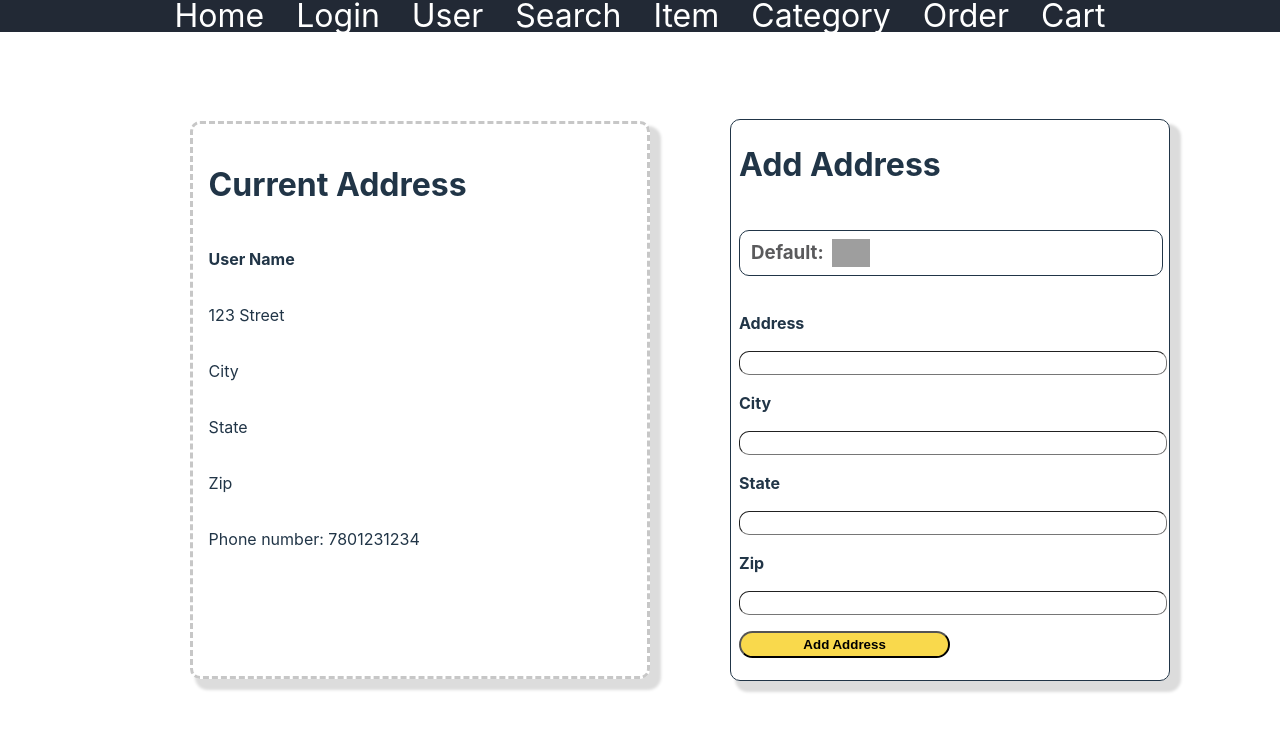
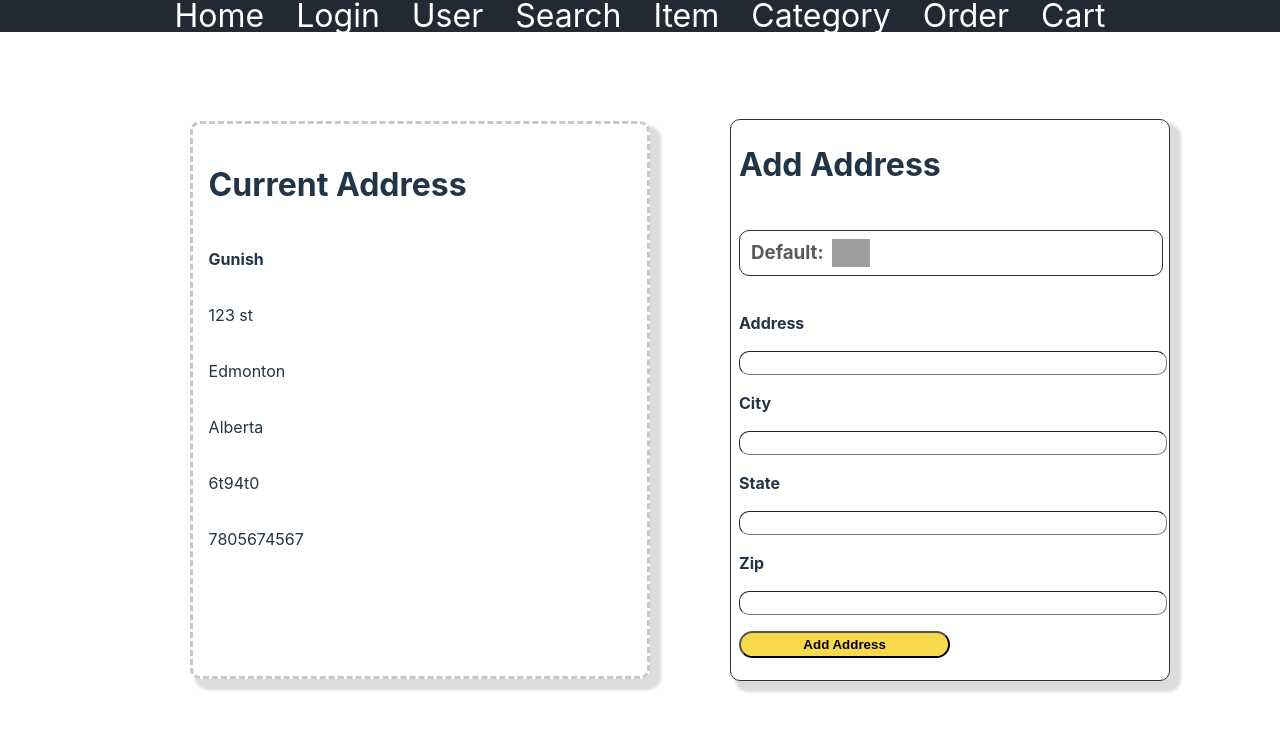
Before and after one commit to GundogCodes/scamazon, a React (Vite) app: page /address in a window 1280 px wide. Shown: the top 730 px of the page. Built offline with nearby package versions, Linux system fonts and the light colour scheme; grey boxes are pictures that could not be loaded.

Commit message:
tryna connect backend apis

```diff
--- a/src/pages/AddressFormPage/AddressFormPage.jsx
+++ b/src/pages/AddressFormPage/AddressFormPage.jsx
@@ -7,16 +7,30 @@ export default function AddressForm(){
         state:'',
         zip:''
     })
+
+    const user ={
+        name:"Gunish",
+        email:"gundog@gmail.com",
+        password:"Gun12345dog",
+        phoneNumber:'7805674567',
+        address:{
+            street:'123 st',
+            city:'Edmonton',
+            state:'Alberta',
+            zip:'6t94t0'
+        }
+    }
+
     return(
         <form className={styles.AddressForm} >
             <div className={styles.currentAddress}>
                 <h1>Current Address</h1>
-                <p className={styles.username}>User Name</p>
-                <p className={styles.street}>123 Street</p>
-                <p className={styles.city}>City</p>
-                <p className={styles.state}>State</p>
-                <p className={styles.zip}>Zip</p>
-                <p className={styles.phone}>Phone number: 7801231234</p>
+                <p className={styles.username}>{user.name}</p>
+                <p className={styles.street}>{user.address.street}</p>
+                <p className={styles.city}>{user.address.city}</p>
+                <p className={styles.state}>{user.address.state}</p>
+                <p className={styles.zip}>{user.address.zip}</p>
+                <p className={styles.phone}>{user.phoneNumber}</p>
 
             </div>
             <div className={styles.theForm}>
--- a/src/pages/EditUserPage/EditUserPage.jsx
+++ b/src/pages/EditUserPage/EditUserPage.jsx
@@ -1,9 +1,22 @@
 import styles from './EditUserPage.module.scss'
 import {useState} from 'react'
 export default function EditUserPage(){
+
     const [showInput, setShowInput] = useState(false)
     function handleEditClick(){
         setShowInput(!showInput)
+    }
+    const user ={
+        name:"Gunish",
+        email:"gundog@gmail.com",
+        password:"Gun12345dog",
+        phoneNumber:'7805674567',
+        address:{
+            street:'123 st',
+            city:'Edmonton',
+            state:'Alberta',
+            zip:'6t94t0'
+        }
     }
     return(
         <div className={styles.EditUserPage}>
@@ -14,6 +27,7 @@ export default function EditUserPage(){
                     <div className={styles.heading}>
 
                 <label>Name:</label>
+                <label>{user.name}</label>
                 <button onClick={handleEditClick}>Edit</button>
 
                     </div>
@@ -28,6 +42,7 @@ export default function EditUserPage(){
                     <div className={styles.heading}>
 
                 <label>E-mail:</label>
+                <label>{user.email}</label>
                 <button onClick={handleEditClick}>Edit</button>
 
                     </div>
@@ -42,6 +57,7 @@ export default function EditUserPage(){
                     <div className={styles.heading}>
 
                 <label>Password:</label>
+                <label>{user.password}</label>
                 <button onClick={handleEditClick}>Edit</button>
 
                     </div>
@@ -56,6 +72,7 @@ export default function EditUserPage(){
                     <div className={styles.heading}>
 
                 <label>Primary mobile phone:</label>
+                <label>{user.phoneNumber}</label>
                 <button onClick={handleEditClick}>Edit</button>
 
                     </div>
--- a/src/pages/UserPage/UserPage.jsx
+++ b/src/pages/UserPage/UserPage.jsx
@@ -2,8 +2,13 @@ import {useState} from 'react'
 import styles from './UserPage.module.scss'
 import {Link} from 'react-router-dom'
 import LoginPage from '../LoginPage/LoginPage'
-export default function UserPage({user,setUser}){
-    console.log(user)
+import * as usersAPI from '../../utilities/users-service.cjs'
+export default function UserPage({setUser}){
+
+    const user ={
+
+
+    }
     return(
         <div className={styles.UserPage} >
 
```
